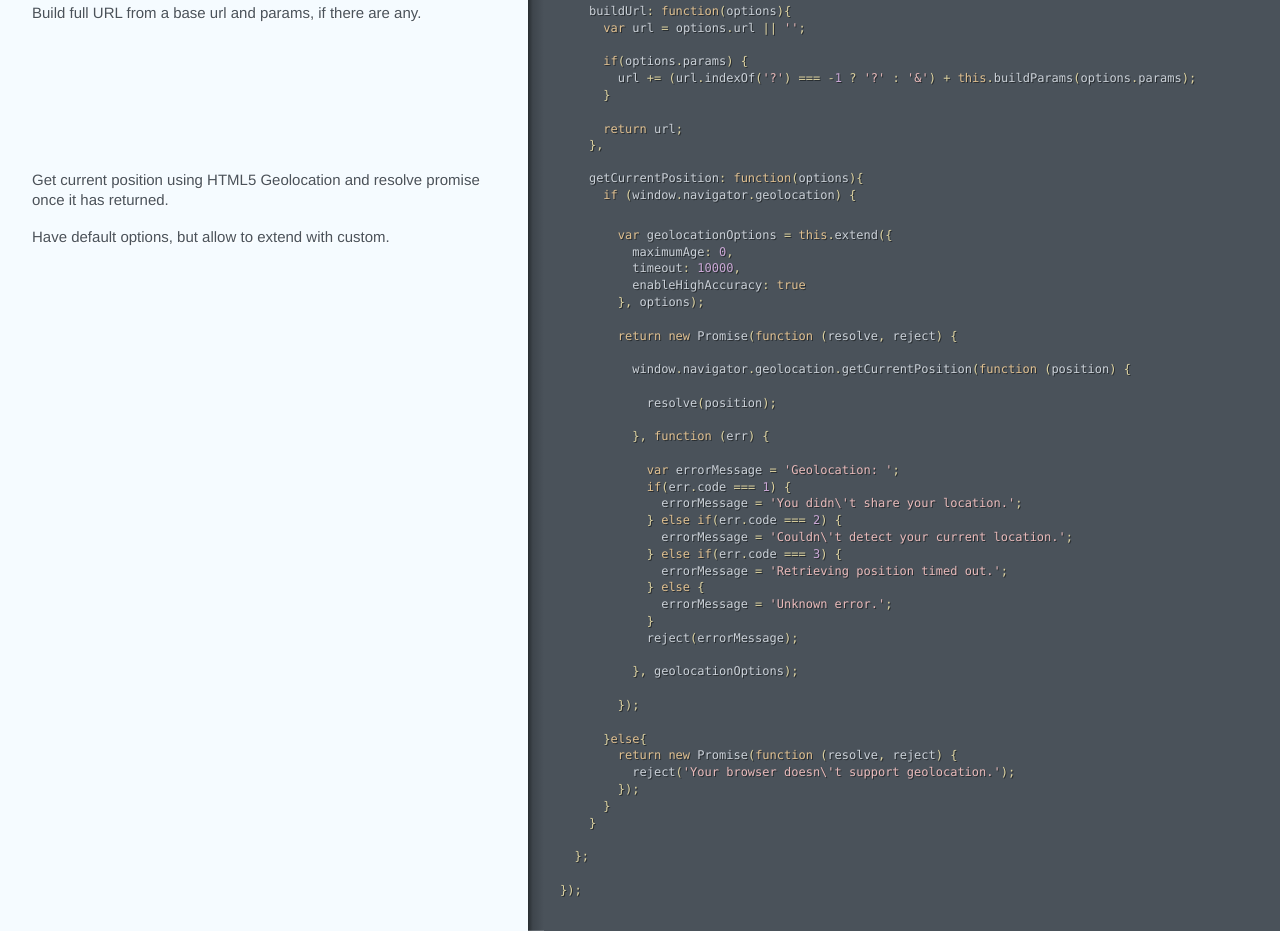
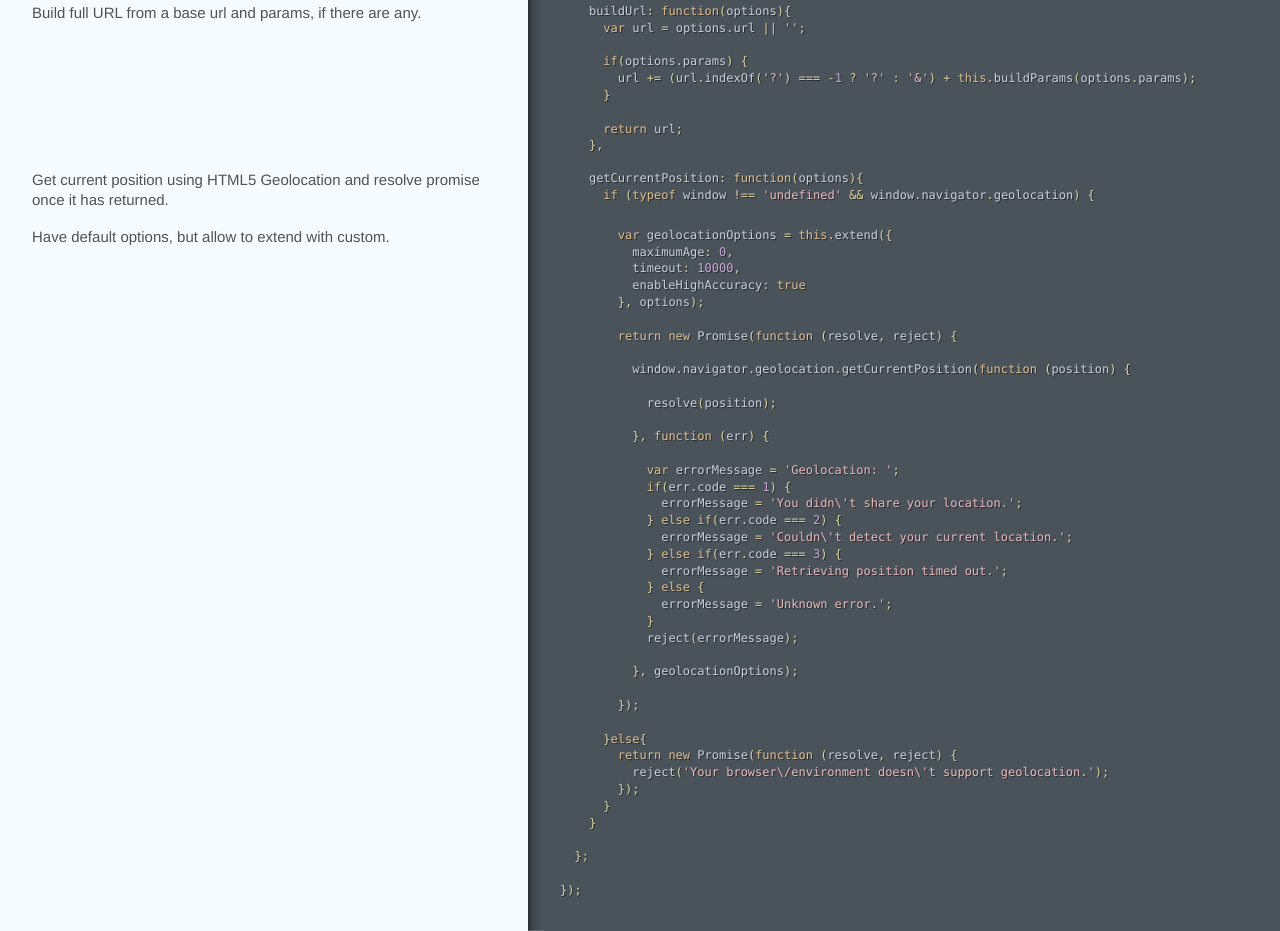
Before and after one commit to chandruxp/evrythng-js-sdk, a plain HTML site: page src/utils.html in a window 1280 px wide. Shown: the part 1079-2010 px from the top of the page. Drawn offline with Linux system fonts and the light colour scheme.

Commit message:
Generated documentation for cf063ee177ad44027c41cd4e2d4a53e9d836e75d

```diff
--- a/src/utils.html
+++ b/src/utils.html
@@ -48,7 +48,7 @@ Encode key and value components as they are appended to query string.</p></div><
       <span class="k">return</span> <span class="nx">url</span><span class="p">;</span>
     <span class="p">},</span></div></div></div><div class="segment"><div class="comments "><div class="wrapper"><p>Get current position using HTML5 Geolocation and resolve promise
 once it has returned.</p></div></div><div class="code"><div class="wrapper">    <span class="nx">getCurrentPosition</span><span class="o">:</span> <span class="kd">function</span><span class="p">(</span><span class="nx">options</span><span class="p">){</span>
-      <span class="k">if</span> <span class="p">(</span><span class="nb">window</span><span class="p">.</span><span class="nx">navigator</span><span class="p">.</span><span class="nx">geolocation</span><span class="p">)</span> <span class="p">{</span></div></div></div><div class="segment"><div class="comments "><div class="wrapper"><p>Have default options, but allow to extend with custom.</p></div></div><div class="code"><div class="wrapper">        <span class="kd">var</span> <span class="nx">geolocationOptions</span> <span class="o">=</span> <span class="k">this</span><span class="p">.</span><span class="nx">extend</span><span class="p">({</span>
+      <span class="k">if</span> <span class="p">(</span><span class="k">typeof</span> <span class="nb">window</span> <span class="o">!==</span> <span class="s1">&#39;undefined&#39;</span> <span class="o">&amp;&amp;</span> <span class="nb">window</span><span class="p">.</span><span class="nx">navigator</span><span class="p">.</span><span class="nx">geolocation</span><span class="p">)</span> <span class="p">{</span></div></div></div><div class="segment"><div class="comments "><div class="wrapper"><p>Have default options, but allow to extend with custom.</p></div></div><div class="code"><div class="wrapper">        <span class="kd">var</span> <span class="nx">geolocationOptions</span> <span class="o">=</span> <span class="k">this</span><span class="p">.</span><span class="nx">extend</span><span class="p">({</span>
           <span class="nx">maximumAge</span><span class="o">:</span> <span class="mi">0</span><span class="p">,</span>
           <span class="nx">timeout</span><span class="o">:</span> <span class="mi">10000</span><span class="p">,</span>
           <span class="nx">enableHighAccuracy</span><span class="o">:</span> <span class="kc">true</span>
@@ -80,7 +80,7 @@ once it has returned.</p></div></div><div class="code"><div class="wrapper">
 
       <span class="p">}</span><span class="k">else</span><span class="p">{</span>
         <span class="k">return</span> <span class="k">new</span> <span class="nx">Promise</span><span class="p">(</span><span class="kd">function</span> <span class="p">(</span><span class="nx">resolve</span><span class="p">,</span> <span class="nx">reject</span><span class="p">)</span> <span class="p">{</span>
-          <span class="nx">reject</span><span class="p">(</span><span class="s1">&#39;Your browser doesn\&#39;t support geolocation.&#39;</span><span class="p">);</span>
+          <span class="nx">reject</span><span class="p">(</span><span class="s1">&#39;Your browser\/environment doesn\&#39;t support geolocation.&#39;</span><span class="p">);</span>
         <span class="p">});</span>
       <span class="p">}</span>
     <span class="p">}</span>
```
Also changed, not shown: src/core.html (+1 -1 lines).
